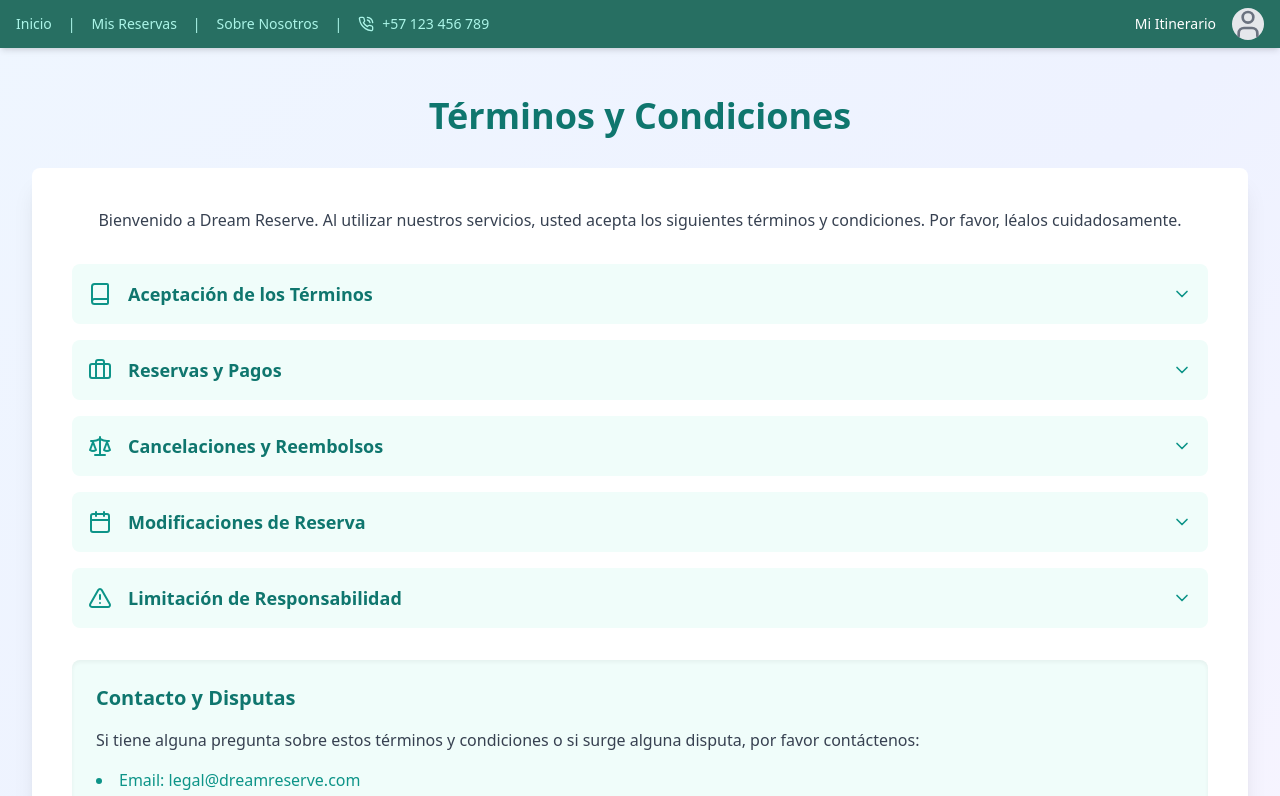
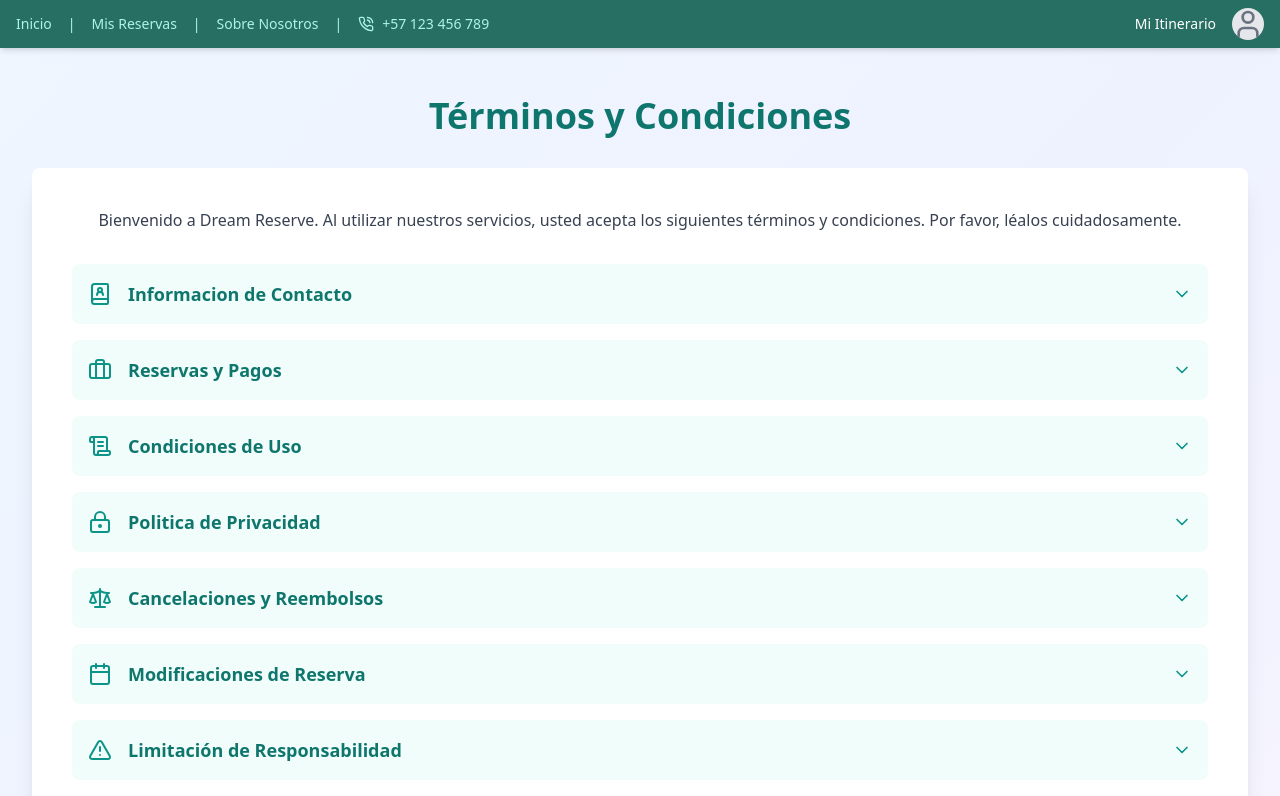
Before and after one commit to carobte/Dream-Reserve-Front, a React (Vite) app: page /terms-and-conditions in a window 1280 px wide. Shown: the top 796 px of the page. Built offline with nearby package versions, Linux system fonts and the light colour scheme.

Commit message:
Feet: new terms and conditions

```diff
--- a/src/pages/TermsAndConditions.jsx
+++ b/src/pages/TermsAndConditions.jsx
@@ -1,7 +1,8 @@
 import NavbarSelect from '../layout/NavbarSelect';
 import Footer from '../layout/Footer';
 import { useState } from 'react';
-import { ChevronDown, Book, Briefcase, Scale, Calendar, AlertTriangle } from 'lucide-react';
+import { ChevronDown, BookUser, Briefcase, ScrollText, LockKeyhole, Scale, Calendar, AlertTriangle } from 'lucide-react';
+import { title } from 'framer-motion/client';
 
 export default function TermsAndConditions() {
     const [openSection, setOpenSection] = useState(null);
@@ -12,14 +13,39 @@ export default function TermsAndConditions() {
 
     const termsItems = [
         {
-            title: "Aceptación de los Términos",
-            content: "Al utilizar los servicios de Dream Reserve, usted acepta cumplir y estar sujeto a estos términos y condiciones. Si no está de acuerdo con alguna parte de estos términos, no podrá utilizar nuestros servicios.",
-            icon: <Book className="w-6 h-6" />
+            title: "Informacion de Contacto",
+            content: "Al utilizar los servicios de Dream Reserve, usted acepta el uso de sus datos personales. Usted puede cambiar sus datos personales en cualquier momento. Al utilizar los servicios de Dream Reserve, acepta la política de privacidad de Dream Reserve.",
+            icon: <BookUser className="w-6 h-6" />
         },
         {
             title: "Reservas y Pagos",
             content: "Las reservas están sujetas a disponibilidad y confirmación. Los precios pueden variar y no se garantizan hasta la confirmación. Se requiere un pago inicial para asegurar la reserva, y el pago completo debe realizarse antes de la fecha especificada en la confirmación de la reserva.",
             icon: <Briefcase className="w-6 h-6" />
+        },
+        {
+            title: "Condiciones de Uso",
+            content: [
+                " 1- Los usuarios deben ser mayores de 18 años para utilizar nuestros servicios.",
+                " 2- Está prohibido utilizar el servicio para actividades ilegales o no autorizadas.",
+                " 3- Los usuarios deben respetar los derechos de propiedad intelectual y no pueden copiar, distribuir o modificar el contenido sin permiso."
+            ],
+            icon: <ScrollText />
+        },
+        {
+            title: "Politica de Privacidad",
+            content: [
+            " 1- En Dream Reserve, valoramos tu privacidad y nos comprometemos a proteger tus datos personales. Esta política de privacidad describe cómo recopilamos, usamos y protegemos tu información.",
+
+            " 2- Información que Recopilamos",
+                " Datos Personales: Nombre, dirección de correo electrónico, número de teléfono.",
+                " Datos de Uso: Información sobre cómo utilizas nuestro sitio web y servicios.",
+
+            " 3- Utilizamos tu información para:",
+
+                " Proveer y mejorar nuestros servicios,",
+                " Comunicarnos contigo,",
+                " Cumplir con obligaciones legales."],
+            icon: <LockKeyhole />
         },
         {
             title: "Cancelaciones y Reembolsos",
@@ -77,7 +103,7 @@ export default function TermsAndConditions() {
                                 Si tiene alguna pregunta sobre estos términos y condiciones o si surge alguna disputa, por favor contáctenos:
                             </p>
                             <ul className="list-disc list-inside text-teal-600">
-                                <li>Email: legal@dreamreserve.com</li>
+                                <li>Email: contacto@dreamreserve.com</li>
                                 <li>Teléfono: +57 123 456 789</li>
                                 <li>Dirección: Cl. 16 #55-129, Piso 3,  Medellín, Colombia.</li>
                             </ul>
```
